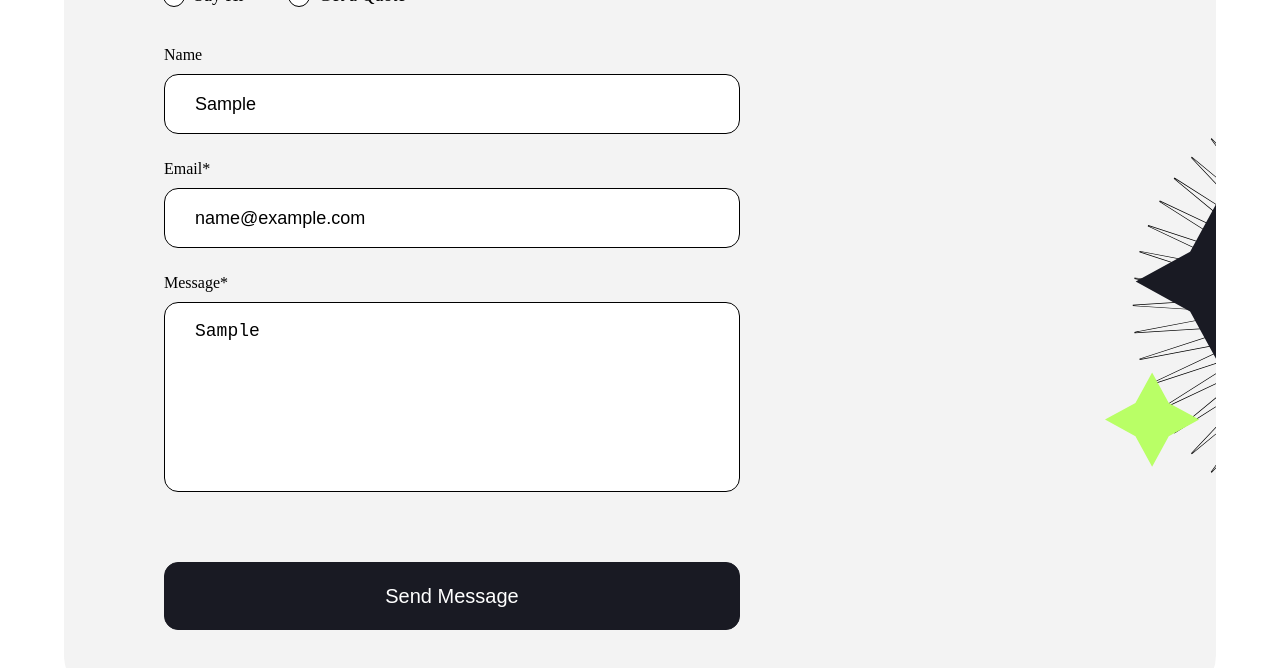
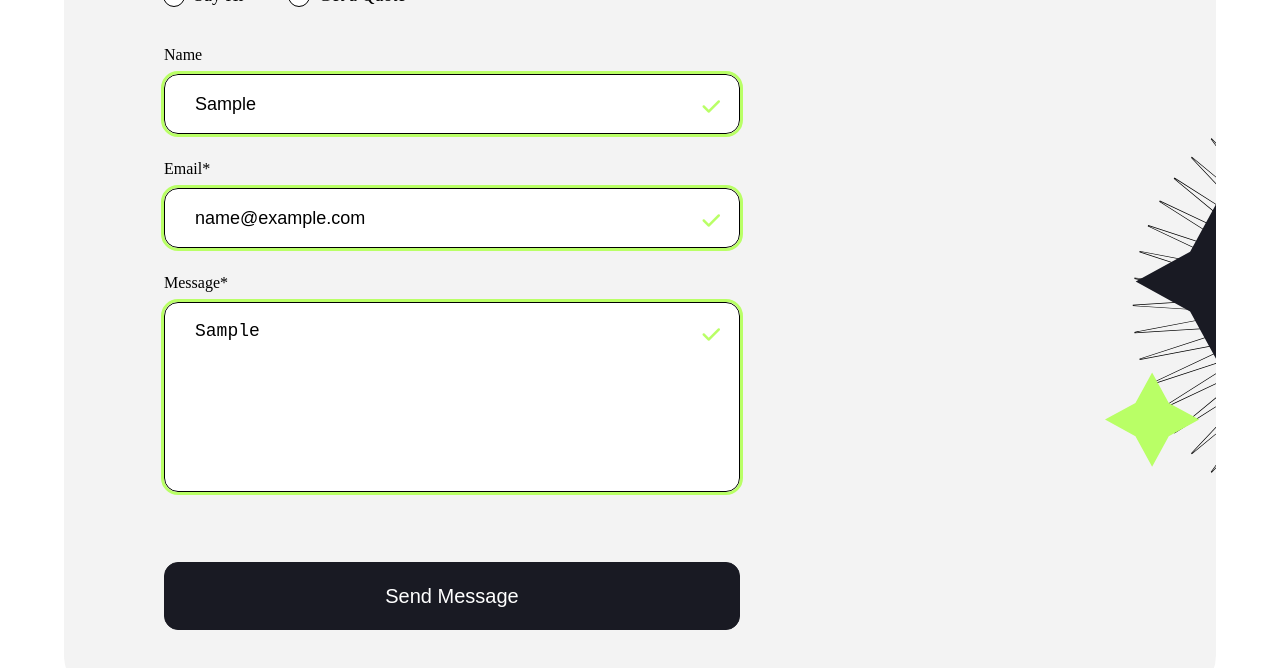
Before and after one commit to KiwiScreams/Positivus-landing-page, a React (Vite) app: page / in a window 1280 px wide. Both pictures are taken after typing "Sample", "name@example.com", "Sample" into the empty fields and a click on the button "Send Message". Shown: the part 6783-7451 px from the top of the page. Built offline with nearby package versions, Linux system fonts and the light colour scheme; a web font is replaced by a local one.

Commit message:
form validation

```diff
--- a/src/components/home-components/contact/Contacts.css
+++ b/src/components/home-components/contact/Contacts.css
@@ -127,13 +127,21 @@
   border-radius: 50%;
   background-color: #fff;
 }
-/* .contacts-container .error
+.contacts-container .error
 {
     color: red;
     font-weight: 500;
-    background-color: var(--gray-clr);
     position: absolute;
     top: 50px;
-    left: 50px;
+    right: 20px;
+    animation: errorAnim 3s ease-in-out;
+    font-size: 20px;
 }
-@keyframes */
+.valid
+{
+    outline: var(--green-clr) 3px solid;
+}
+.fa-check
+{
+    color: var(--green-clr);
+}
--- a/src/components/home-components/contact/Contacts.jsx
+++ b/src/components/home-components/contact/Contacts.jsx
@@ -14,18 +14,23 @@ function Contacts() {
         e.preventDefault();
         const errors = {};
         if (!name_regex.test(name)) {
-            errors.name = 'Invalid username';
+            errors.name = <i className="fa-solid fa-circle-exclamation"></i>;
+        } else {
+            errors.name = <i className="fa-solid fa-check"></i>;
         }
         if (!email_regex.test(email)) {
-            errors.email = 'Invalid E-mail address';
+            errors.email = <i className="fa-solid fa-circle-exclamation"></i>;
+        } else {
+            errors.email = <i className="fa-solid fa-check"></i>;
         }
         if (message.trim() === '') {
-            errors.message = 'Message is required';
+            errors.message = <i className="fa-solid fa-circle-exclamation"></i>;
+        } else {
+            errors.message = <i className="fa-solid fa-check"></i>;
         }
         setErrors(errors);
         if (Object.keys(errors).length === 0) {
             setIsSubmitted(true);
-            setSuccessMessage('Message sent successfully!')
             setTimeout(() => {
                 setIsSubmitted(false);
                 setSuccessMessage('');
@@ -53,17 +58,17 @@ function Contacts() {
                         <div className="form-body">
                             <div className="inp">
                                 <label htmlFor="name">Name</label>
-                                <input type="text" name="name" placeholder="Name" value={name} onChange={(e) => setName(e.target.value)} />
+                                <input type="text" name="name" placeholder="Name" value={name} onChange={(e) => setName(e.target.value)} className={errors.name && errors.name.props.className === 'fa-solid fa-check' ? 'valid' : ''}/>
                                 {errors.name && <div className="error">{errors.name}</div>}
                             </div>
                             <div className="inp">
                                 <label htmlFor="name">Email*</label>
-                                <input type="email" name="email" placeholder="Email" value={email} onChange={(e) => setEmail(e.target.value)} />
+                                <input type="email" name="email" placeholder="Email" value={email} onChange={(e) => setEmail(e.target.value)} className={errors.email && errors.email.props.className === 'fa-solid fa-check' ? 'valid' : ''} />
                                 {errors.email && <div className="error">{errors.email}</div>}
                             </div>
                             <div className="inp">
                                 <label htmlFor="name">Message*</label>
-                                <textarea placeholder="Message" value={message} onChange={(e) => setMessage(e.target.value)}></textarea>
+                                <textarea placeholder="Message" value={message} onChange={(e) => setMessage(e.target.value)} className={errors.message && errors.message.props.className === 'fa-solid fa-check' ? 'valid' : ''}></textarea>
                                 {errors.message && <div className="error">{errors.message}</div>}
                             </div>
                         </div>
```
